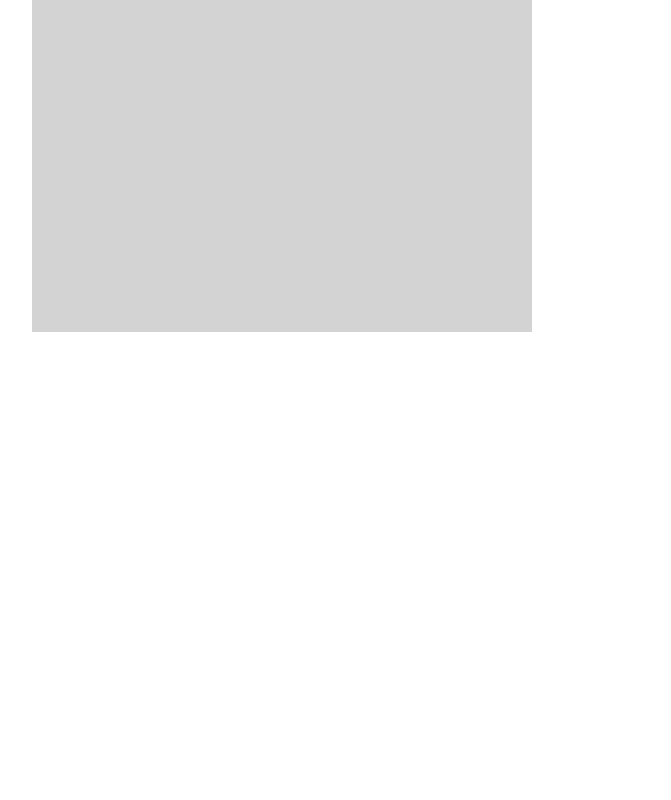
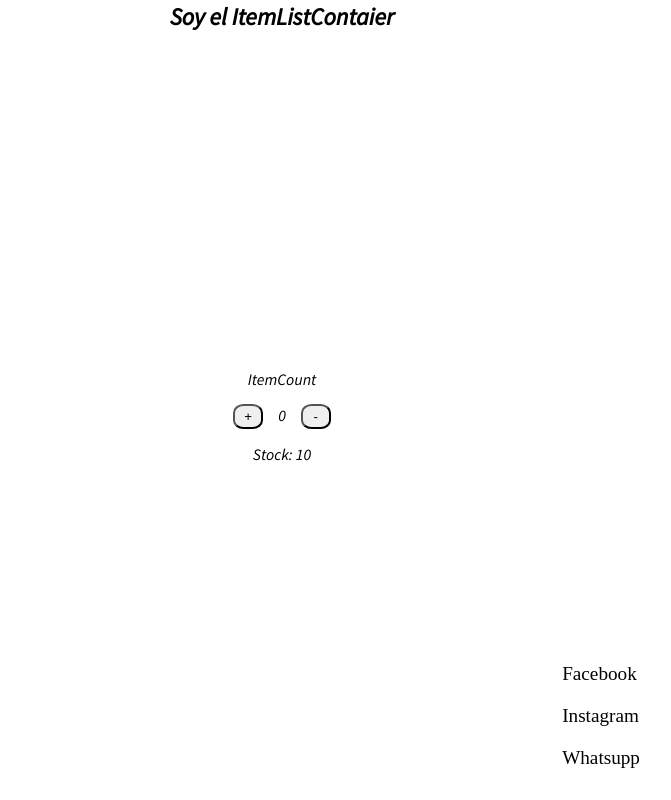
Before and after one commit to gaston964/GlassShop, a React (Vite) app: page / in a window 1280 px wide. Shown: the part 218-1018 px from the top of the page, without its empty margins (358-1029 px from the left). Before the commit the page ends 800 px from the top, so only its background shows below. Built offline with nearby package versions, Linux system fonts and the light colour scheme.

Commit message:
ItemCount

```diff
--- a/src/App.jsx
+++ b/src/App.jsx
@@ -1,13 +1,15 @@
 import React from 'react'
-import Footer from './components/footer'
 import ItemListContainer from './components/ItemListContainer'
 import NavBar from './components/NavBar'
+import Footer from './components/Footer'
+
 
 function App() {
   return (
     <>
     <NavBar/>
     <ItemListContainer greeting={"Soy el ItemListContaier"}/>
+    <Footer/>
     </>
   )
 }
--- a/src/components/Footer.jsx
+++ b/src/components/Footer.jsx
@@ -1,12 +1,24 @@
 import React from 'react'
-
+import { FooterContainer,FooterNav, FooterNavLi, FooterNavUl, FooterRedes } from './FooterElements'
 const Footer = () => {
     return (
-        <div>footer
-            <li>Mero</li>
-            <li>Mira</li>
-            <li>Moro</li>
-        </div>
+    <>
+    <FooterContainer>
+        <FooterNav>
+            <FooterNavUl>
+                <FooterNavLi><a href="">Home</a></FooterNavLi>
+                <FooterNavLi><a href="">About Us</a></FooterNavLi>
+                <FooterNavLi><a href="">Glasses</a></FooterNavLi>
+                <FooterNavLi><a href="">Glasses</a></FooterNavLi>
+            </FooterNavUl>
+            <FooterRedes>
+                <FooterNavLi>Facebook</FooterNavLi>
+                <FooterNavLi>Instagram</FooterNavLi>
+                <FooterNavLi>Whatsupp</FooterNavLi>
+            </FooterRedes>
+        </FooterNav>
+    </FooterContainer>
+    </>
     )
 }
 
--- /dev/null
+++ b/src/components/FooterElements.jsx
@@ -0,0 +1,34 @@
+import styled from 'styled-components';
+
+export const FooterContainer = styled.div`
+
+`;
+export const FooterNav = styled.div`
+    display: flex;
+    align-items: center;
+    justify-content: space-around;
+
+`;
+export const FooterRedes = styled.div`
+    display: flex;
+    flex-direction: column;
+    justify-content: center;
+`;
+export const FooterNavLi = styled.li`
+    height: 100%;
+    font-size: 1.2rem;
+    list-style: none;
+    padding: 10px;
+    font-weight: 300;
+    &:hover{
+        border-bottom: 0.1rem solid #2c2c2c;
+        transition: 0.4s ease-in;
+    }
+`;
+export const FooterNavUl = styled.ul`
+    height: 100%;
+    display: flex;
+    flex-direction: column;
+    justify-content: center;
+    align-items: center;
+`;
--- /dev/null
+++ b/src/components/ItemCount.jsx
@@ -0,0 +1,39 @@
+import React, {useState} from 'react'
+import styled from 'styled-components'
+
+const Div = styled.div`
+    display: flex;
+    flex-direction: column;
+    justify-content: center;
+    align-items: center;
+`;
+const Button = styled.button`
+width: 30px;
+height: 25px;
+border-radius: 35%;
+margin: 15px;
+`;
+
+const ItemCount = () => {
+const [contador, setContador] = useState(0)
+let stock = 10
+let sinStock = 0
+const AgregarContador = () => contador === stock ? <Button disable={true}></Button> : setContador(contador+1);
+const RestarContador = () => contador === sinStock ?  <Button disable={true}></Button> : setContador(contador - 1);
+
+    return (
+        <>
+        <Div>
+        <div>ItemCount</div>
+        <div>
+            <Button onClick={AgregarContador}>+</Button>
+            {contador}
+            <Button onClick={RestarContador}>-</Button>
+        </div>
+        <div>Stock: 10</div>
+        </Div>
+        </>
+    )
+}
+
+export default ItemCount
--- a/src/components/ItemListContainer.jsx
+++ b/src/components/ItemListContainer.jsx
@@ -1,21 +1,23 @@
 import React from 'react'
 import styled from 'styled-components'
+import ItemCount from './ItemCount';
 
 const Container = styled.div`
     display: flex;
-    justify-content: center;
+    flex-direction: column;
+    justify-content: space-around;
+    align-items: center;
     margin: auto;
-    background-color: lightgray;
     color: black;
     font-family:'Source Sans Pro', sans-serif;
-    height: 500px;
-    width: 500px;
+    height: 100vh;
 `;
 const ItemListContainer = ({greeting}) => {
     return (
         <>
             <Container>
             <h2>{greeting}</h2>
+            <ItemCount/>
             </Container>
         </>
     )
--- a/src/index.css
+++ b/src/index.css
@@ -5,6 +5,8 @@
 };
 body{
   font-family: 'Source Sans Pro', sans-serif;
+  width:100%;
+  height:100vh;
 }
 a{
   text-decoration: none;
```
